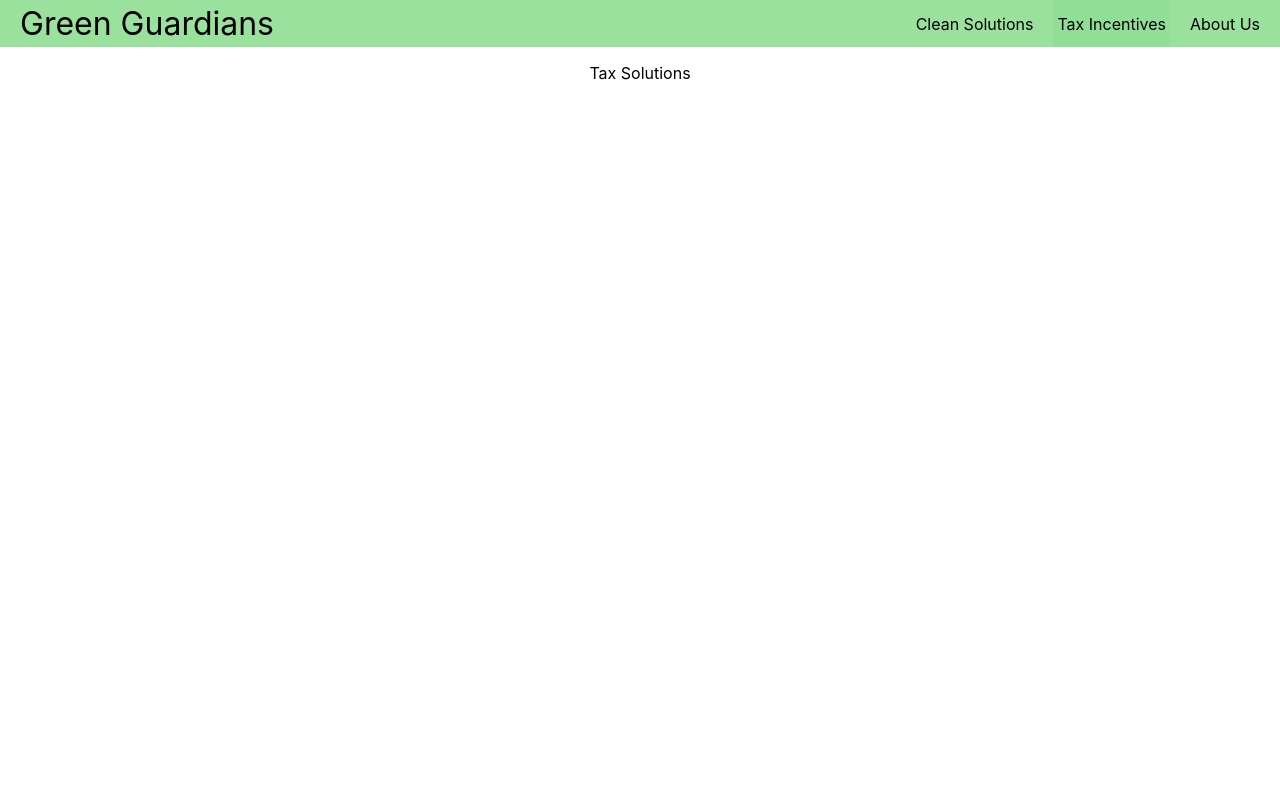
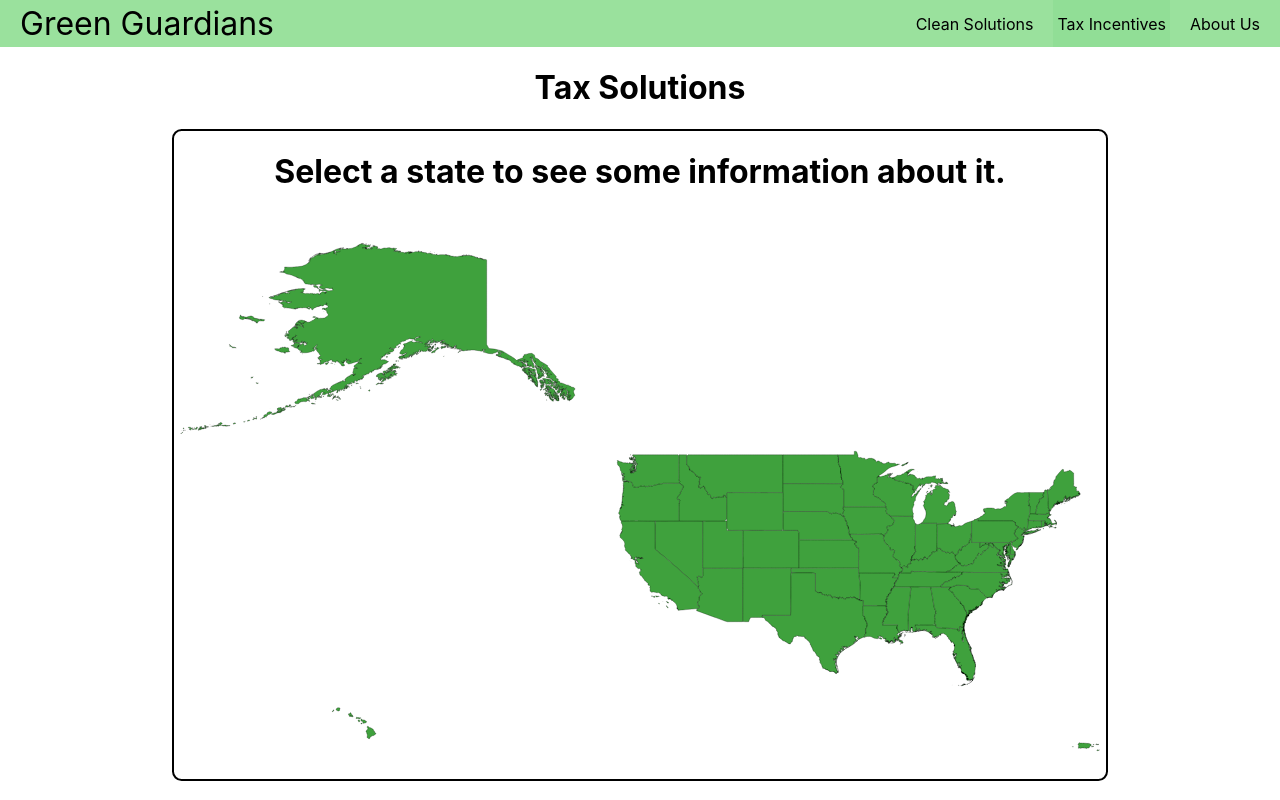
Before and after one commit to chonk9/webmaster23-24, a React (Create React App) app: page /tax-incentives in a window 1280 px wide. Built offline with nearby package versions, Linux system fonts and the light colour scheme.

Commit message:
Moved map to Tax Incentives page

```diff
--- a/src/Pages/Home.jsx
+++ b/src/Pages/Home.jsx
@@ -1,11 +1,9 @@
 import React from 'react'
 import Navbar from '../Components/navbar';
 import Footer from '../Components/footer';
-import Map from '../Components/map';
 
 export default function Home() {
   return (<>
-    <Map />
     <h1>Home Page : )</h1>
   </>);
 }
--- a/src/Pages/TaxIncentives.jsx
+++ b/src/Pages/TaxIncentives.jsx
@@ -1,10 +1,12 @@
 import React from 'react'
 import Navbar from '../Components/navbar';
 import Footer from '../Components/footer';
+import Map from '../Components/map';
 
 export default function TaxIncentives() {
   return(<>
-    <h>Tax Solutions</h>
+    <h1>Tax Solutions</h1>
+    <Map />
   </>);
 
 }
```
